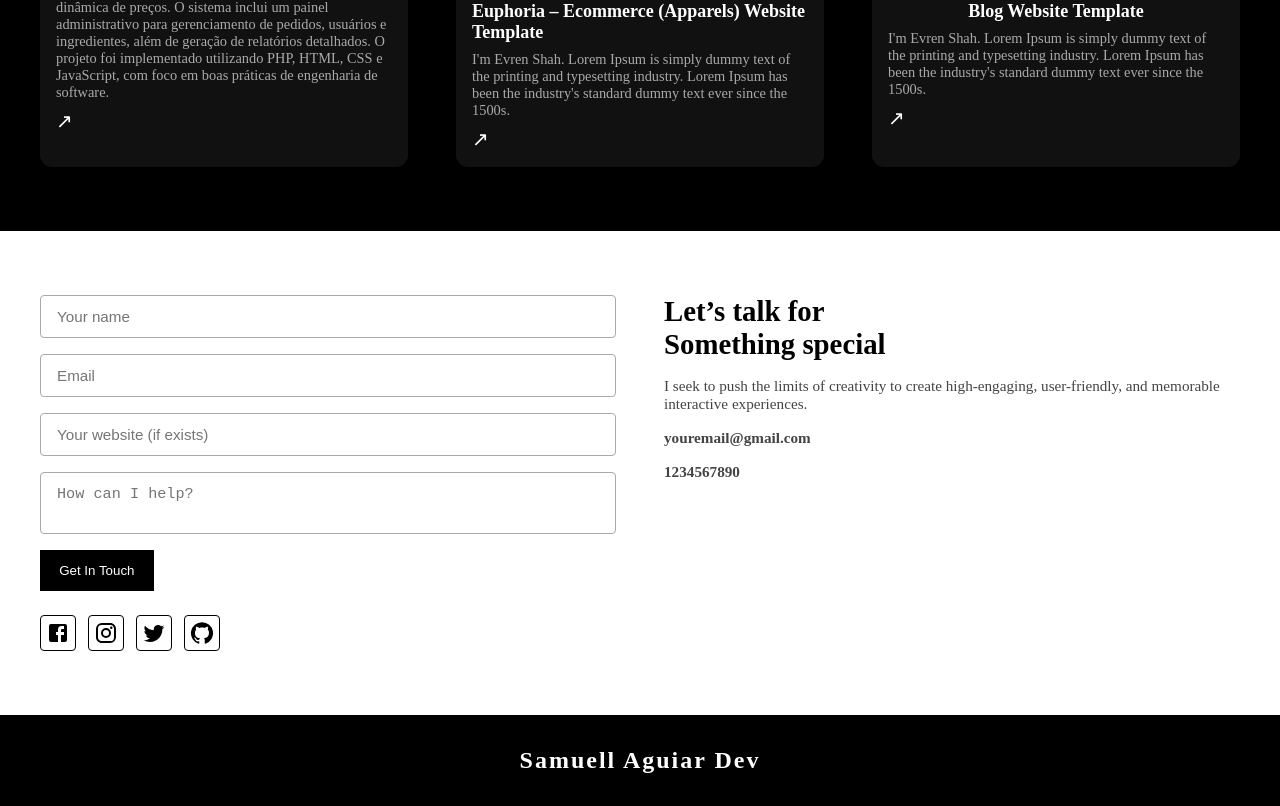
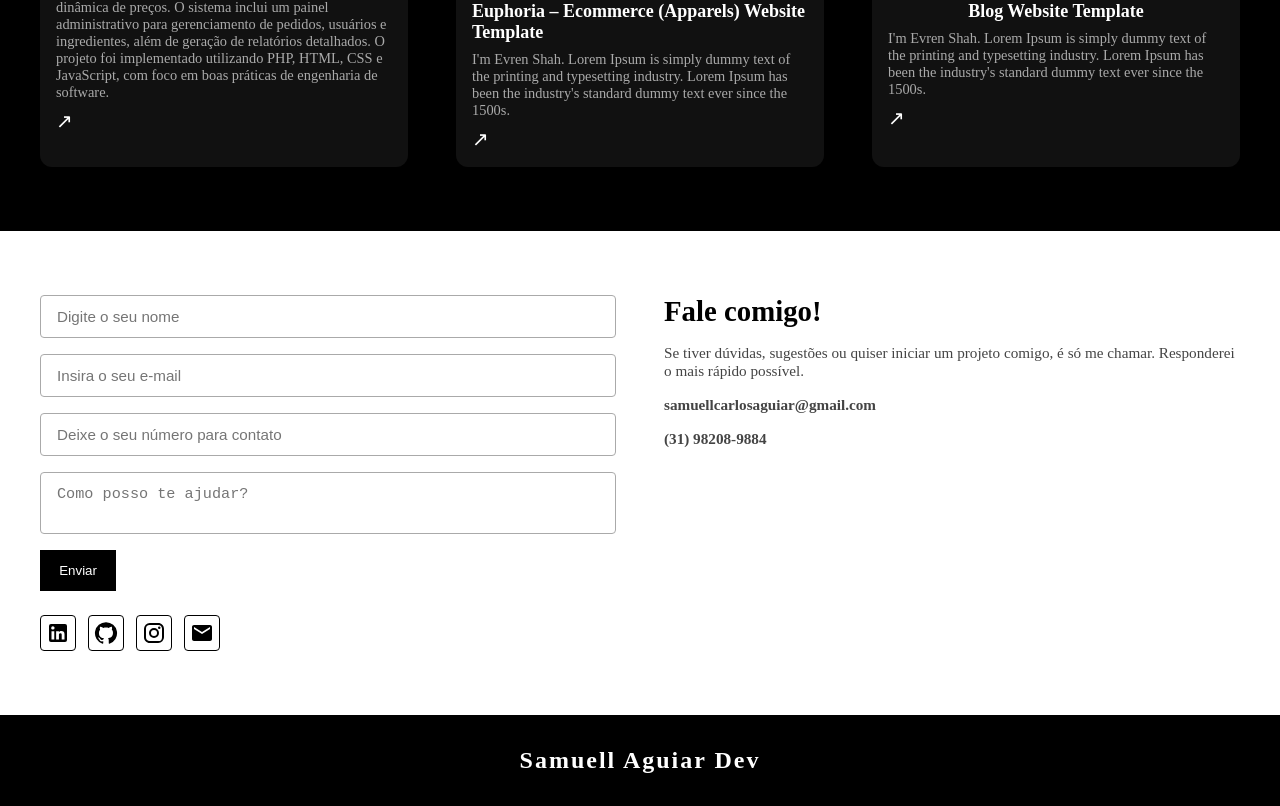
Before and after one commit to SamuellAguiar/Portfolio, a React (Vite) app in the folder portfolio/: page / in a window 1280 px wide. Shown: the part 2890-3696 px from the top of the page. Built offline with nearby package versions, Linux system fonts and the light colour scheme.

Commit message:
feat(contato): atualiza componente Contact.jsx para melhorias
Atualiza o componente de contato com melhorias na interface e usabilidade.

```diff
--- a/portfolio/src/components/contact/Contact.jsx
+++ b/portfolio/src/components/contact/Contact.jsx
@@ -1,9 +1,9 @@
 import "./Contact.css";
 import {
-     Facebook,
      Instagram,
-     Twitter,
      GitHub,
+     LinkedIn,
+     Email,
 } from "@mui/icons-material";
 
 function Contact() {
@@ -12,29 +12,27 @@ function Contact() {
                <div className="contact-container">
                     {/* Formulário */}
                     <form className="contact-form">
-                         <input type="text" placeholder="Your name" required />
-                         <input type="email" placeholder="Email" required />
-                         <input type="text" placeholder="Your website (if exists)" />
-                         <textarea placeholder="How can I help?" required></textarea>
-                         <button type="submit">Get In Touch</button>
+                         <input type="text" placeholder="Digite o seu nome" required />
+                         <input type="email" placeholder="Insira o seu e-mail" required />
+                         <input type="tel" placeholder="Deixe o seu número para contato" />
+                         <textarea placeholder="Como posso te ajudar?" required></textarea>
+                         <button type="submit">Enviar</button>
                          <div className="social-icons">
-                              <a href="#"><Facebook /></a>
-                              <a href="#"><Instagram /></a>
-                              <a href="#"><Twitter /></a>
-                              <a href="#"><GitHub /></a>
+                              <a href="https://www.linkedin.com/in/samuell-aguiar/"><LinkedIn /></a>
+                              <a href="https://github.com/SamuellAguiar"><GitHub /></a>
+                              <a href="https://www.instagram.com/samuell.ag/"><Instagram /></a>
+                              <a href="mailto:samuellcarlosaguiar@gmail.com"><Email /></a>
                          </div>
                     </form>
 
                     {/* Texto e contato */}
                     <div className="contact-text">
-                         <h2>Let’s <span>talk</span> for</h2>
-                         <h2>Something special</h2>
+                         <h2><span>Fale comigo! </span></h2>
                          <p>
-                              I seek to push the limits of creativity to create high-engaging, user-friendly,
-                              and memorable interactive experiences.
+                              Se tiver dúvidas, sugestões ou quiser iniciar um projeto comigo, é só me chamar. Responderei o mais rápido possível.
                          </p>
-                         <p><strong>youremail@gmail.com</strong></p>
-                         <p><strong>1234567890</strong></p>
+                         <p><strong>samuellcarlosaguiar@gmail.com</strong></p>
+                         <p><strong>(31) 98208-9884</strong></p>
                     </div>
                </div>
           </section>
```
